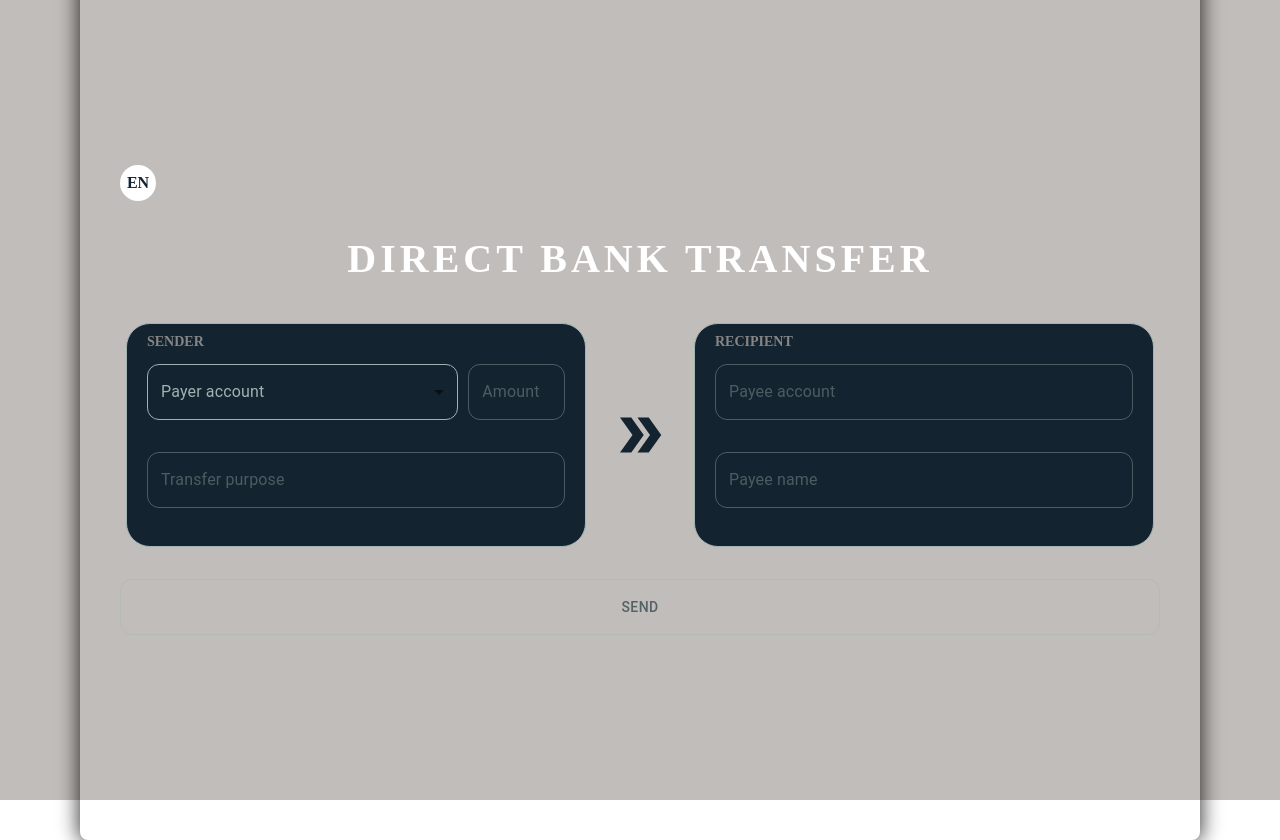
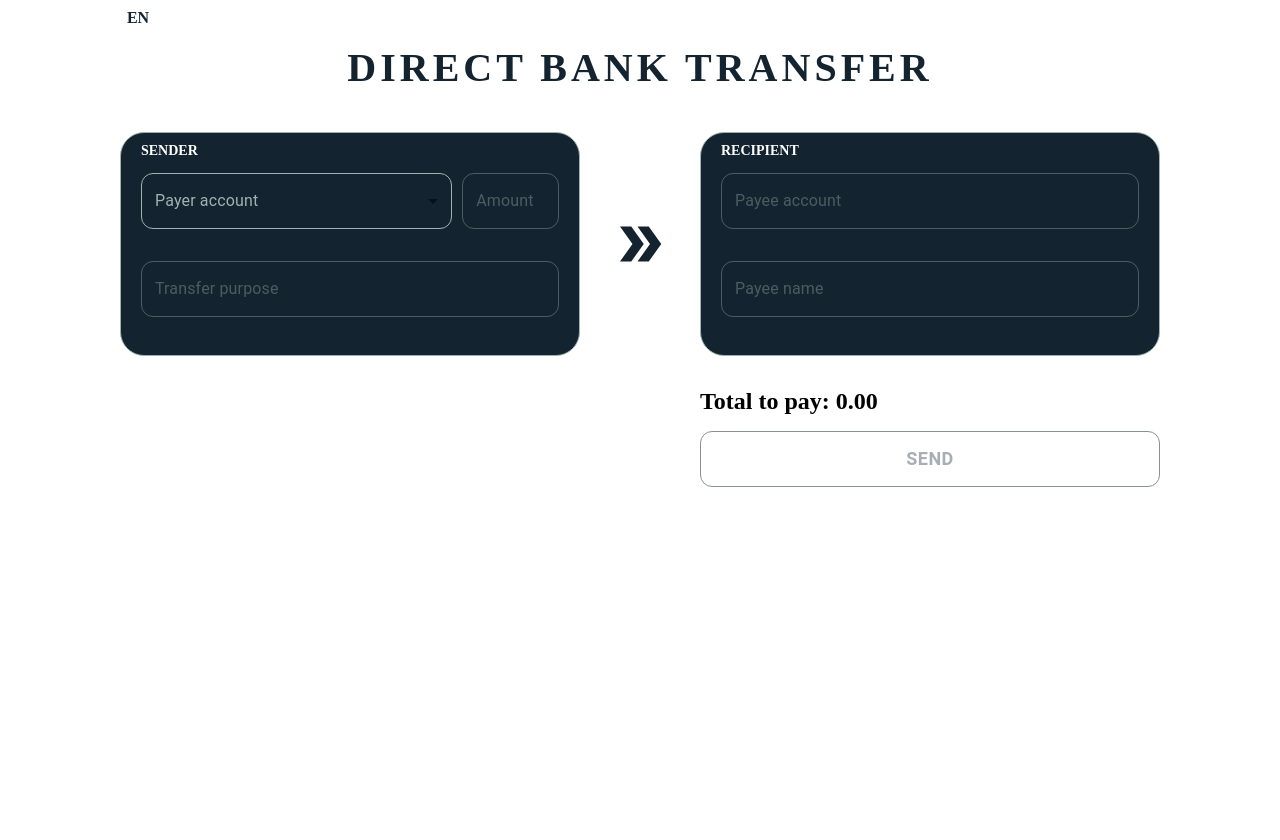
Before and after one commit to pinenetcoder/FormTest, a React (Vite) app: page / in a window 1280 px wide. After the commit the page ends 800 px from the top, so only its background shows below. Built offline with nearby package versions, Linux system fonts and the light colour scheme.

Commit message:
Store & Final Data

```diff
--- a/package.json
+++ b/package.json
@@ -15,6 +15,7 @@
     "@hookform/resolvers": "^3.3.2",
     "@mui/icons-material": "^5.14.13",
     "@mui/material": "^5.14.13",
+    "@reduxjs/toolkit": "^1.9.7",
     "i18next": "^23.5.1",
     "lodash": "^4.17.21",
     "react": "^18.2.0",
@@ -22,6 +23,7 @@
     "react-hook-form": "^7.47.0",
     "react-i18next": "^13.3.0",
     "react-number-format": "^5.3.1",
+    "react-redux": "^8.1.3",
     "react-toastify": "^9.1.3",
     "yup": "^1.3.2"
   },
--- a/src/App.tsx
+++ b/src/App.tsx
@@ -10,10 +10,10 @@ function App() {
 }
 
 const StyledMain = styled("main")({
-  background: "#c1bdba",
+  // background: "#c1bdba",
   height: "100vh",
   display: "flex",
-  alignItems: "center",
+  // alignItems: "center",
   justifyContent: "center",
 });
 
--- a/src/components/forms/bankTransferForm.tsx
+++ b/src/components/forms/bankTransferForm.tsx
@@ -4,7 +4,6 @@ import { Control, ErrorOption, useForm } from "react-hook-form";
 import { onlinePaymentSchema } from "../../schemas/onlinePaymentSchema";
 import { ControllerInput } from "../inputs/ControllerInput";
 import { ControllerSelect } from "../inputs/ControllerSelect";
-import { payerAccounts } from "../../data/accountDetails";
 import { useEffect, useState } from "react";
 import ControlledSearch from "../inputs/ControlledSearch";
 import CheckIcon from "@mui/icons-material/Check";
@@ -13,9 +12,12 @@ import {
   accountValidityChecker,
   checkLTIBANMatch,
   tate,
+  usFormattedNumber,
 } from "../../utils/helpers";
 import { toast } from "react-toastify";
 import { useTranslation } from "react-i18next";
+import { useDispatch, useSelector } from "react-redux";
+import { actions } from "../../store/accounts/accounts.slice";
 
 export const BankTransferForm = () => {
   const {
@@ -24,11 +26,20 @@ export const BankTransferForm = () => {
   } = useTranslation();
 
   const [currentLanguage, setCurrentLanguage] = useState(language);
-  const [selectedAccBalance, setSelectedAccBalance] = useState<
-    number | undefined
-  >(undefined);
+  const [selectedAccount, setSelectedAccount] = useState<{
+    iban: string;
+    id: string;
+    balance: number | undefined;
+  }>({
+    iban: "",
+    id: "",
+    balance: undefined,
+  });
   const [formSubmiting, setFormSubmiting] = useState(false);
   const [aproveAccountIcon, setAproveAccountIcon] = useState(false);
+
+  const { accounts } = useSelector((state) => state);
+  const dispatch = useDispatch();
 
   const handleChangeLanguage = () => {
     const newLanguage = currentLanguage === "en" ? "lt" : "en";
@@ -47,7 +58,12 @@ export const BankTransferForm = () => {
     formState: { errors },
   } = useForm({
     resolver: yupResolver(
-      onlinePaymentSchema(Number(selectedAccBalance), tate, t, currentLanguage)
+      onlinePaymentSchema(
+        Number(selectedAccount?.balance),
+        tate,
+        t,
+        currentLanguage
+      )
     ),
     mode: "onChange",
     defaultValues: {
@@ -60,8 +76,15 @@ export const BankTransferForm = () => {
   });
 
   const watchedPayerAccount = watch("payerAccount");
+  const watchedAmount = watch("amount");
 
-  const onSubmit = async () => {
+  const onSubmit = async (data: { payerAccount: any; amount: any }) => {
+    dispatch(
+      actions.getFromAccount({
+        account: data.payerAccount,
+        amount: data.amount,
+      })
+    );
     setFormSubmiting(true);
 
     setTimeout(() => {
@@ -91,14 +114,12 @@ export const BankTransferForm = () => {
     }
   };
 
-  // ZAKONCHI TRANSLATION i DOBAV STATE
-
   useEffect(() => {
-    const theOneBalance = payerAccounts.filter(
-      (acc) => acc.iban === watchedPayerAccount
-    )[0]?.balance;
-    setSelectedAccBalance(theOneBalance);
-  }, [watchedPayerAccount]);
+    const selectedAcc = accounts.filter(
+      (acc: { iban: string }) => acc.iban === watchedPayerAccount
+    )[0];
+    setSelectedAccount(selectedAcc);
+  }, [watchedPayerAccount, accounts]);
 
   return (
     <StyledForm onSubmit={handleSubmit(onSubmit)}>
@@ -110,7 +131,7 @@ export const BankTransferForm = () => {
       <Stack
         flexDirection="row"
         mb="2rem"
-        justifyContent="center"
+        justifyContent="space-between"
         alignItems="center"
         sx={{ gap: "24px" }}
       >
@@ -119,7 +140,7 @@ export const BankTransferForm = () => {
           <Stack flexDirection="row" mb="2rem" gap="10px" position="relative">
             <ControllerSelect
               name="payerAccount"
-              selectOptions={payerAccounts}
+              selectOptions={accounts}
               defaultValue=""
               control={control}
               label={tate(t, "payerAccountLabel")}
@@ -131,7 +152,7 @@ export const BankTransferForm = () => {
               label={tate(t, "transferAmountLabel")}
               name="amount"
               type="number"
-              disabled={!selectedAccBalance || formSubmiting}
+              disabled={!selectedAccount?.balance || formSubmiting}
               error={errors?.amount?.message as string}
               control={control as unknown as Control}
               currentLanguage={currentLanguage}
@@ -155,7 +176,7 @@ export const BankTransferForm = () => {
               label={tate(t, "transferPurposeLabel")}
               name="purpose"
               type="text"
-              disabled={!selectedAccBalance || formSubmiting}
+              disabled={!selectedAccount?.balance || formSubmiting}
               error={errors?.purpose?.message as string}
               control={control as unknown as Control}
               currentLanguage={currentLanguage}
@@ -172,7 +193,7 @@ export const BankTransferForm = () => {
               height="3.5rem"
               searchAction={payeeAccountInputHandler}
               name="payeeAccount"
-              disabled={!selectedAccBalance || formSubmiting}
+              disabled={!selectedAccount?.balance || formSubmiting}
               type="text"
               register={register}
               placeholder={tate(t, "payeeAccountLabel")}
@@ -186,43 +207,74 @@ export const BankTransferForm = () => {
               label={tate(t, "payeeNameLabel")}
               name="payeeName"
               type="text"
-              disabled={!selectedAccBalance || formSubmiting}
+              disabled={!selectedAccount?.balance || formSubmiting}
               error={errors?.payeeName?.message as string}
               control={control as unknown as Control}
             />
           </Box>
         </StyledPayerBox>
       </Stack>
+
+      <Stack
+        flexDirection="row"
+        justifyContent={selectedAccount ? "space-between" : "flex-end"}
+      >
+        {selectedAccount && (
+          <StyledTotalSection>
+            <StyledDataLine>
+              Available amount:{" "}
+              {usFormattedNumber(
+                Math.floor((selectedAccount?.balance / 1.02) * 100) / 100,
+                language
+              )}
+            </StyledDataLine>
+            <StyledDataLine>Commission: 2%</StyledDataLine>
+          </StyledTotalSection>
+        )}
+        <Box>
+          <StyledDataLine>
+            Total to pay:{" "}
+            {usFormattedNumber(
+              Math.floor(+watchedAmount * 1.02 * 100) / 100,
+              language
+            )}
+          </StyledDataLine>
           <StyledFormButton
             variant="outlined"
             type="submit"
-        disabled={!selectedAccBalance || formSubmiting}
+            disabled={!selectedAccount?.balance || formSubmiting}
           >
             {formSubmiting ? (
-          <CircularProgress size="1rem" color="inherit" sx={{ mr: "16px" }} />
+              <CircularProgress
+                size="1rem"
+                color="inherit"
+                sx={{ mr: "16px" }}
+              />
             ) : null}
             {tate(t, "sendButton")}
           </StyledFormButton>
+        </Box>
+      </Stack>
     </StyledForm>
   );
 };
 
 const StyledForm = styled("form")({
-  boxShadow: "0px 0px 20px 2px rgba(0,0,0,0.75)",
+  // boxShadow: "0px 0px 20px 2px rgba(0,0,0,0.75)",
   width: "65rem",
   height: "100vh",
-  padding: "2.5rem",
+  padding: "0 2.5rem",
   borderRadius: "0.5rem",
   display: "flex",
   flexDirection: "column",
-  justifyContent: "center",
+  // justifyContent: "center",
 });
 
 const StyledFormTitle = styled("h1")({
-  color: "#ffffff",
+  color: "#13232f",
   fontSize: "2.5rem",
   lineHeight: "4rem",
-  marginBottom: "2rem",
+  margin: "0 0 2rem",
   textAlign: "center",
   textTransform: "uppercase",
   letterSpacing: "0.25rem",
@@ -230,12 +282,24 @@ const StyledFormTitle = styled("h1")({
 
 const StyledFormButton = styled(Button)({
   height: "56px",
-  width: "100%",
+  width: "460px",
   borderRadius: "12px",
+  borderColor: "transparent",
+  color: "#fff",
+  fontSize: "18px",
+  fontWeight: "bold",
+  background: "#13232f",
 
   "&:disabled": {
-    border: "1px solid rgba(160, 179, 176, 0.4)",
+    border: "1px solid #13232f",
     color: "#526267",
+    background: "#fff",
+    opacity: "0.5",
+  },
+
+  "&:hover": {
+    background: "#414f5a",
+    borderColor: "#1ab188",
   },
 });
 
@@ -262,7 +326,7 @@ const StyledPayerBoxTitle = styled("h3")({
   top: "10px",
   fontSize: "14px",
   textTransform: "uppercase",
-  color: "#868686",
+  color: "#fff",
 });
 
 const StyledChevronIcon = styled(DoubleArrowIcon)({
@@ -283,3 +347,15 @@ const StyledLanguageSelector = styled(Box)({
   justifyContent: "center",
   alignItems: "center",
 });
+
+const StyledTotalSection = styled(Box)({
+  boxSizing: "border-box",
+  padding: "10px",
+  // border: "1px solid #13232f",
+  borderRadius: "12px",
+  width: "460px",
+});
+const StyledDataLine = styled("h5")({
+  margin: "0 0 16px 0",
+  fontSize: "24px",
+});
--- a/src/data/accountDetails.ts
+++ /dev/null
@@ -1,18 +0,0 @@
-
-export const payerAccounts = [
-  {
-    iban: 'LT307300010172619160',
-    id: '1',
-    balance: 1000.12
-  },
-  {
-    iban: 'LT307300010172619161',
-    id: '2',
-    balance: 2.43
-  },
-  {
-    iban: 'LT307300010172619162',
-    id: '3',
-    balance: -5.87
-  }
-];
--- a/src/main.tsx
+++ b/src/main.tsx
@@ -5,9 +5,12 @@ import "./index.css";
 import { ToastContainer } from "react-toastify";
 import "react-toastify/dist/ReactToastify.css";
 import "./i18n.ts";
+import { Provider } from "react-redux";
+import { store } from "./store/store.ts";
 
 ReactDOM.createRoot(document.getElementById("root")!).render(
   <React.StrictMode>
+    <Provider store={store}>
       <App />
       <ToastContainer
         position="top-right"
@@ -18,5 +21,6 @@ ReactDOM.createRoot(document.getElementById("root")!).render(
         closeOnClick
         pauseOnHover
       />
+    </Provider>
   </React.StrictMode>
 );
--- a/src/schemas/onlinePaymentSchema.ts
+++ b/src/schemas/onlinePaymentSchema.ts
@@ -9,7 +9,7 @@ export const onlinePaymentSchema = (selectedAccBalance: number, tate: (t:any, ke
       .typeError(tate(t, 'amountValidation'))
       .required(tate(t, 'requiredField'))
       .min(0.01, tate(t, "amountMinimum"))
-      .max(selectedAccBalance, `${tate(t, 'maxMesagePt1')} ${usFormattedNumber(selectedAccBalance, language) } ${tate(t, 'maxMesagePt2')}`),
+      .max((selectedAccBalance / 1.02), `${tate(t, 'maxMesagePt1')} ${usFormattedNumber(selectedAccBalance / 1.02, language) } ${tate(t, 'maxMesagePt2')}`),
     purpose: yup
     .string()
     .required(tate(t, 'requiredField'))
--- /dev/null
+++ b/src/store/accounts/accounts.slice.ts
@@ -0,0 +1,33 @@
+import { createSlice } from "@reduxjs/toolkit";
+
+export const accountsSlice = createSlice({
+  name: 'accounts',
+  initialState: [
+    {
+      iban: 'LT307300010172619160',
+      id: '1',
+      balance: 1000.12
+    },
+    {
+      iban: 'LT307300010172619161',
+      id: '2',
+      balance: 2.43
+    },
+    {
+      iban: 'LT307300010172619162',
+      id: '3',
+      balance: -5.87
+    }
+  ],
+  reducers: {
+    getFromAccount: (state, {payload}) => {
+      state.forEach(acc => {
+        if (acc.iban === payload.account) {
+          acc.balance -= payload.amount
+        }
+      })
+    }
+  }
+})
+
+export const {actions, reducer} = accountsSlice
--- /dev/null
+++ b/src/store/store.ts
@@ -0,0 +1,13 @@
+import { combineReducers, configureStore } from '@reduxjs/toolkit'
+import { reducer as accountsReducer } from './accounts/accounts.slice'
+
+const reducers = combineReducers({
+  accounts: accountsReducer,
+})
+
+export const store = configureStore({
+  reducer: reducers,
+  devTools: true
+})
+
+export type RootState = ReturnType<typeof store.getState>
```
Also changed, not shown: 1 other file (tests, documents, lock files or other folders). Lines whose indentation alone changed are shown as unchanged.
